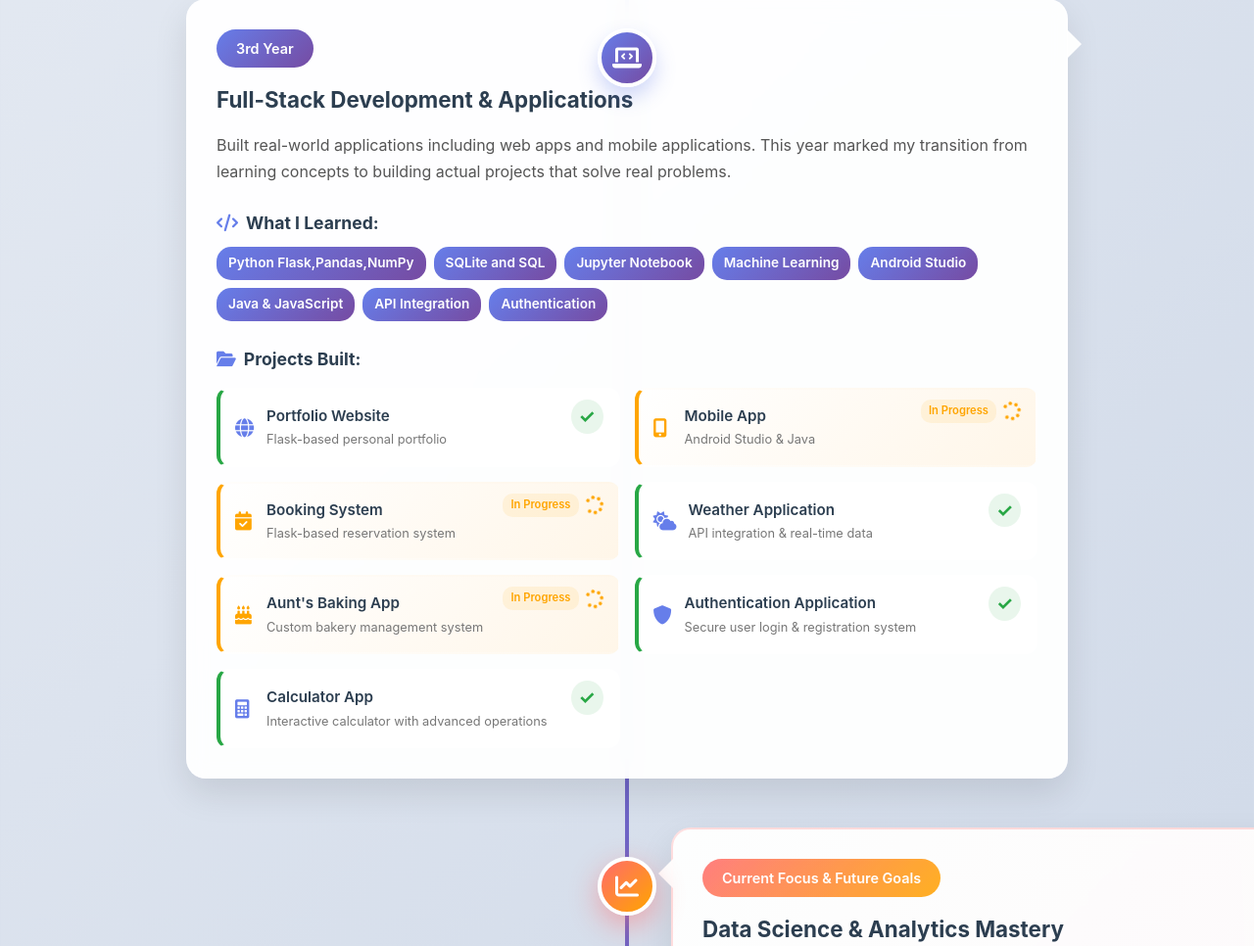
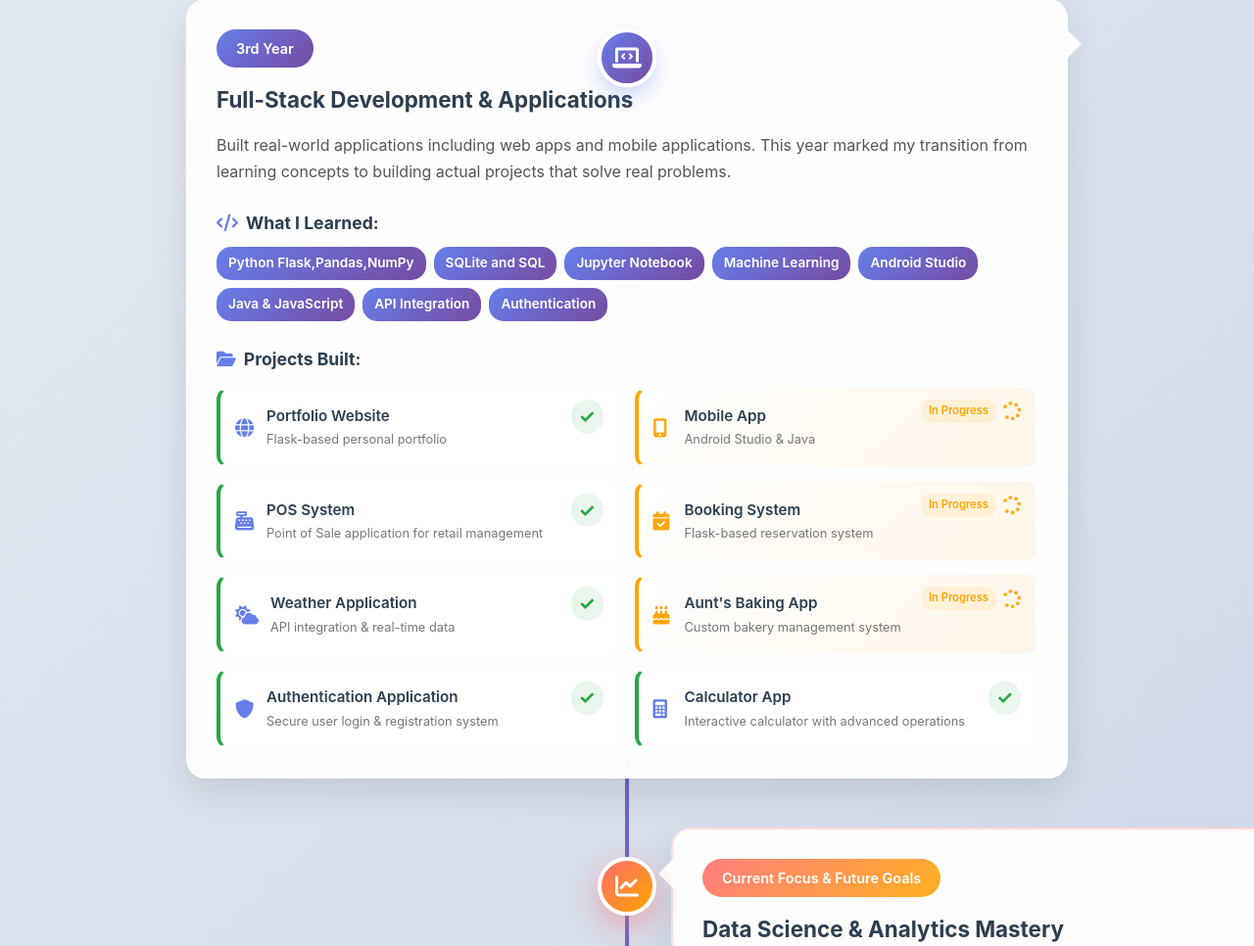
Before and after one commit to 0698113787/MAIN_Portfolio, a Flask app: page / in a window 1280 px wide; the page is wider, and only the part inside the window is pictured. Shown: the part 2438-3404 px from the top of that part at 98% size. Run offline with Flask 3, Linux system fonts and the light colour scheme.

Commit message:
adding POS System

```diff
--- a/templates/home.html
+++ b/templates/home.html
@@ -209,6 +209,13 @@
                                                 <i class="fas fa-spinner fa-spin"></i>
                                             </span>
                                         </div>
+                                        <a href="#" class="project-link completed">
+                                            <i class="fas fa-cash-register"></i>
+                                            <div class="project-info">
+                                                <span class="project-title">POS System</span>
+                                                <span class="project-desc">Point of Sale application for retail management</span>
+                                            </div>
+                                        </a>
                                         <div class="project-link loading">
                                             <i class="fas fa-calendar-check"></i>
                                             <div class="project-info">
```
